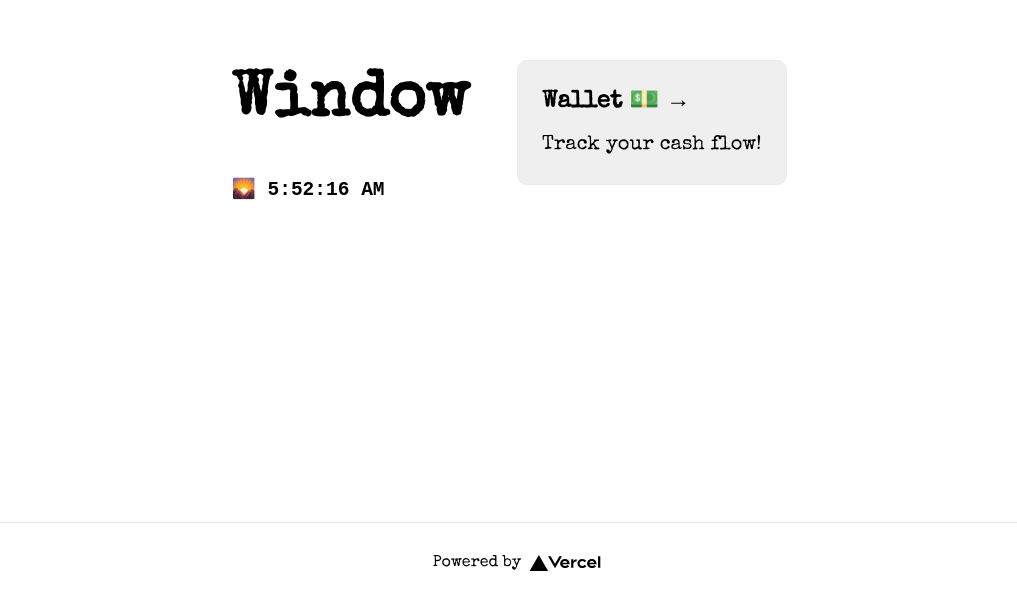
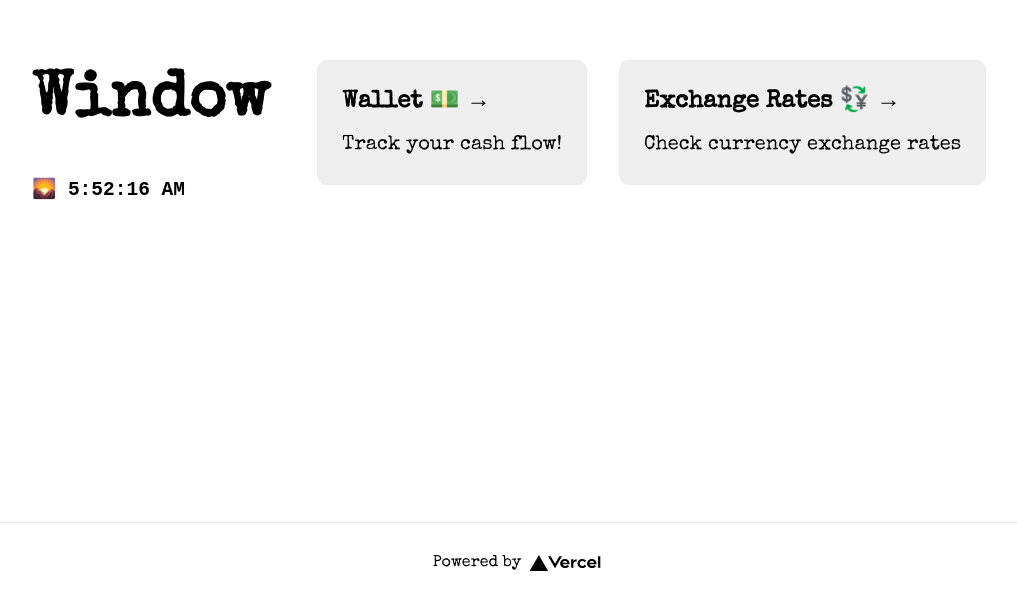
Before and after one commit to JeremyLoh/window, a Next.js app: page / in a window 1280 px wide. Shown: the part 278-881 px from the top of the page, without its empty margins (123-1140 px from the left). Built offline with nearby package versions, Linux system fonts and the light colour scheme.

Commit message:
Add section for exchange rate navigation

```diff
--- a/pages/index.tsx
+++ b/pages/index.tsx
@@ -33,6 +33,16 @@ export default function Home() {
               <p>Track your cash flow!</p>
             </CardLink>
           </section>
+          <section>
+            <CardLink href="/exchange" ariaLabel="exchange-rate-feature">
+              <h2>
+                Exchange Rates {" "}
+                <Emoji symbol="💱" label="currency-exchange"/>
+                {" "} &rarr;
+              </h2>
+              <p>Check currency exchange rates</p>
+            </CardLink>
+          </section>
         </div>
       </main>
 
```
